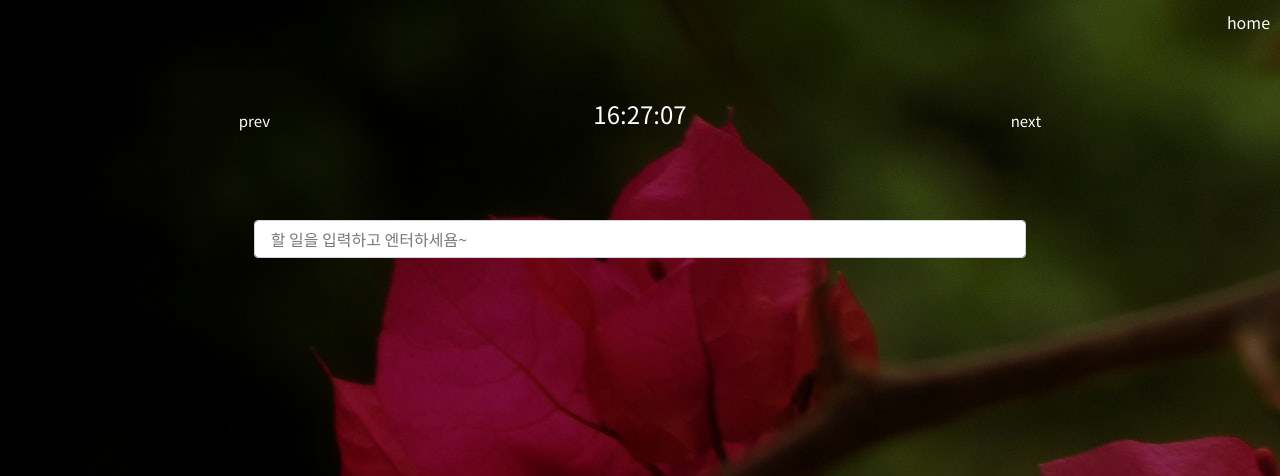
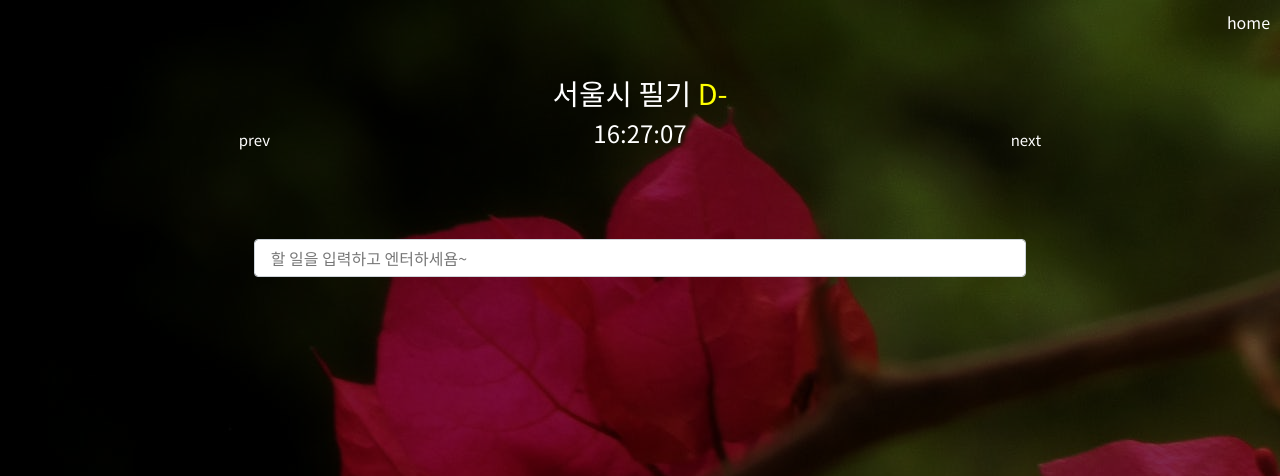
Before and after one commit to himinyeong2/todo_list, a PHP site: page /templates/index.html in a window 1280 px wide. Shown: the top 476 px of the page. Run offline with PHP 8.4, Linux system fonts and the light colour scheme; some web fonts are replaced.

Commit message:
20210304 d-day 추가

```diff
--- a/index.php
+++ b/index.php
@@ -59,6 +59,11 @@ else if($mode == ''){
     $week = array("Sun" , "Mon"  , "Tue" , "Wed" , "Thu" , "Fri" ,"Sat") ;
     $weekday = $week[ date('w'  , strtotime($today)  ) ] ;
 
+    $end_date = '2021-06-05';
+    $d_day =  intval((strtotime($end_date)-strtotime($today)) / 86400);
+
+    $d_day = ($d_day==0)? "day" : $d_day ;
+
     $qr = "SELECT * FROM todo_list WHERE date = '$today' ORDER BY reg_date";
     $stmt = $conn-> prepare($qr);
     $stmt->execute();
--- a/templates/index.html
+++ b/templates/index.html
@@ -17,9 +17,9 @@
     <a href="?" style="color:white; position:absolute; right:10px ; top:10px;">home
     </a>
     <div class="container">
-
-        <div class=" mx-auto col-md-9 py-5">
+        <div class=" mx-auto col-md-9 py-4">
             <div class="col-md-12 text-center today" style="font-size:3rem">
+                <div style="font-size:1.8rem;" >서울시 필기 <span style='color:yellow'>D-<?php echo $d_day ?></span></div>
                 <span onclick="go('<?php echo show_date(-1) ?>')"
                     style="position: absolute; left:0; bottom:0; font-size:15px;">
                     prev </span>
```
